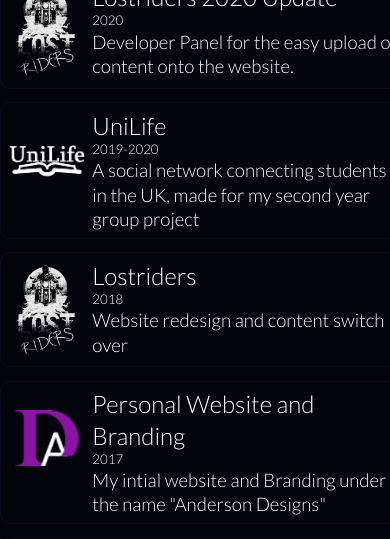
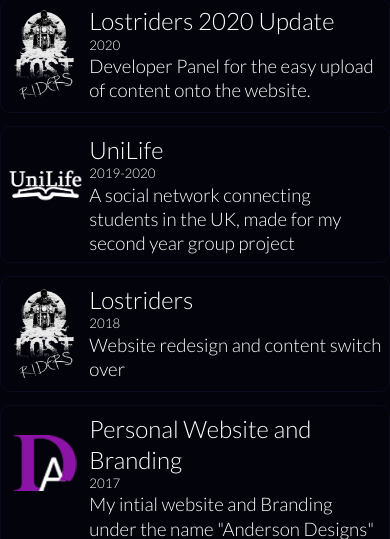
Before and after one commit to Omnicpie/personal, a website: page projects.html in a window 390 px wide. Shown: the part 701-1240 px from the top of the page. Drawn offline with Linux system fonts and the light colour scheme.

Commit message:
fixed scroll appearing

```diff
--- a/style/projects.css
+++ b/style/projects.css
@@ -127,4 +127,8 @@ body{
         min-width: 20%;
         max-width: 20%;
     }
+    .project, .project-link{
+        max-width: 100%;
+        width: auto;
+    }
 }
```
